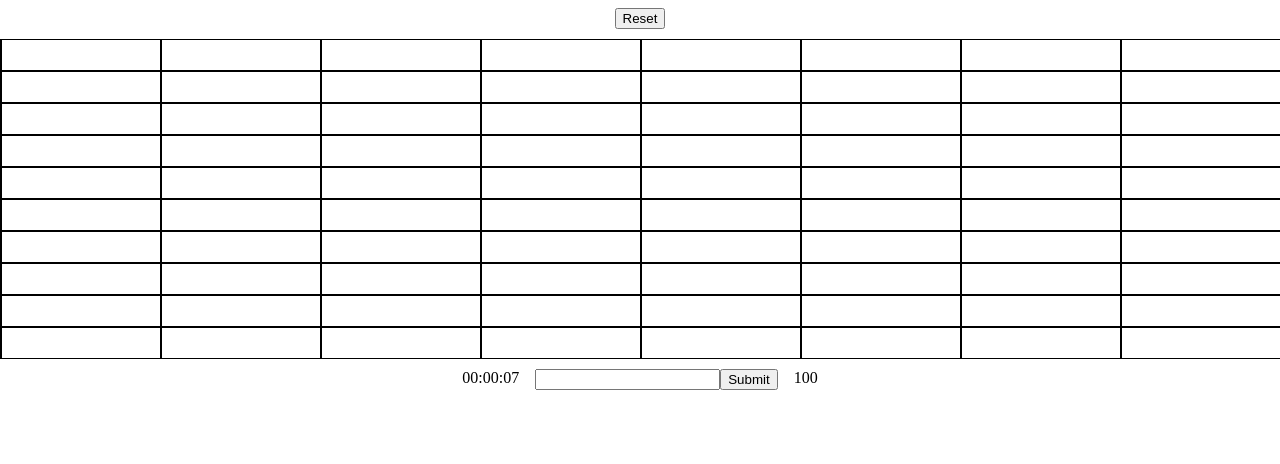
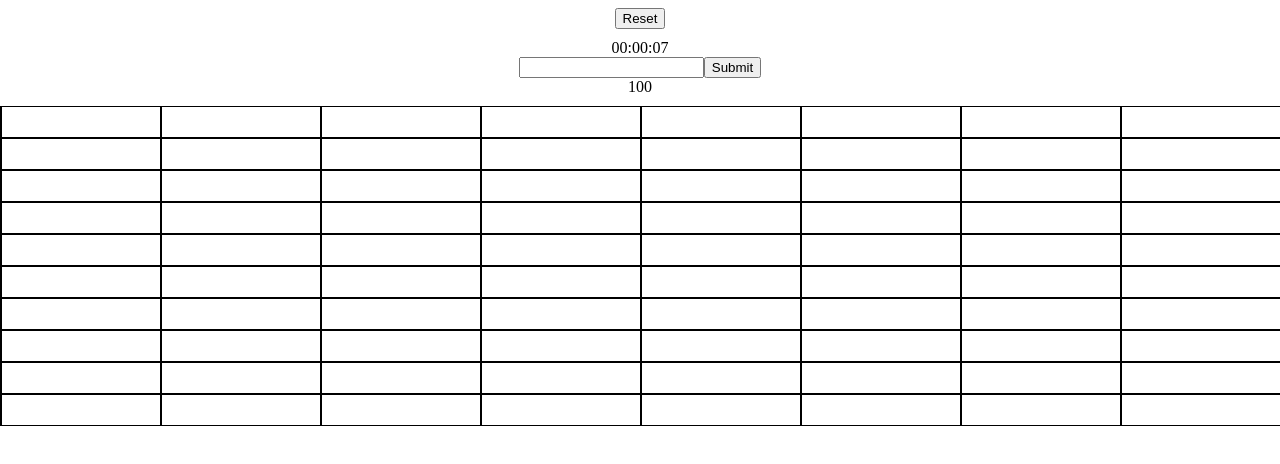
Before and after one commit to vnoblitt/one-hundred-women, a website built with webpack: page src/template.html in a window 1280 px wide. Shown: the top 464 px of the page. Built offline with nearby package versions, Linux system fonts and the light colour scheme.

Commit message:
moved the input to the top

```diff
--- a/src/template.html
+++ b/src/template.html
@@ -13,12 +13,16 @@
             <button id="about">About</button> -->
         </nav>
     </header>
-    <div id="content"></div>
-    <div id="below-content">
+
+    <div id="info">
         <div id="timer">00:00:00</div>
         <div id="input-div"></div>
         <div id="counter"></div>
     </div>
 
+    <div id="content"></div>
+
+
+
 </body>
 </html>
```
